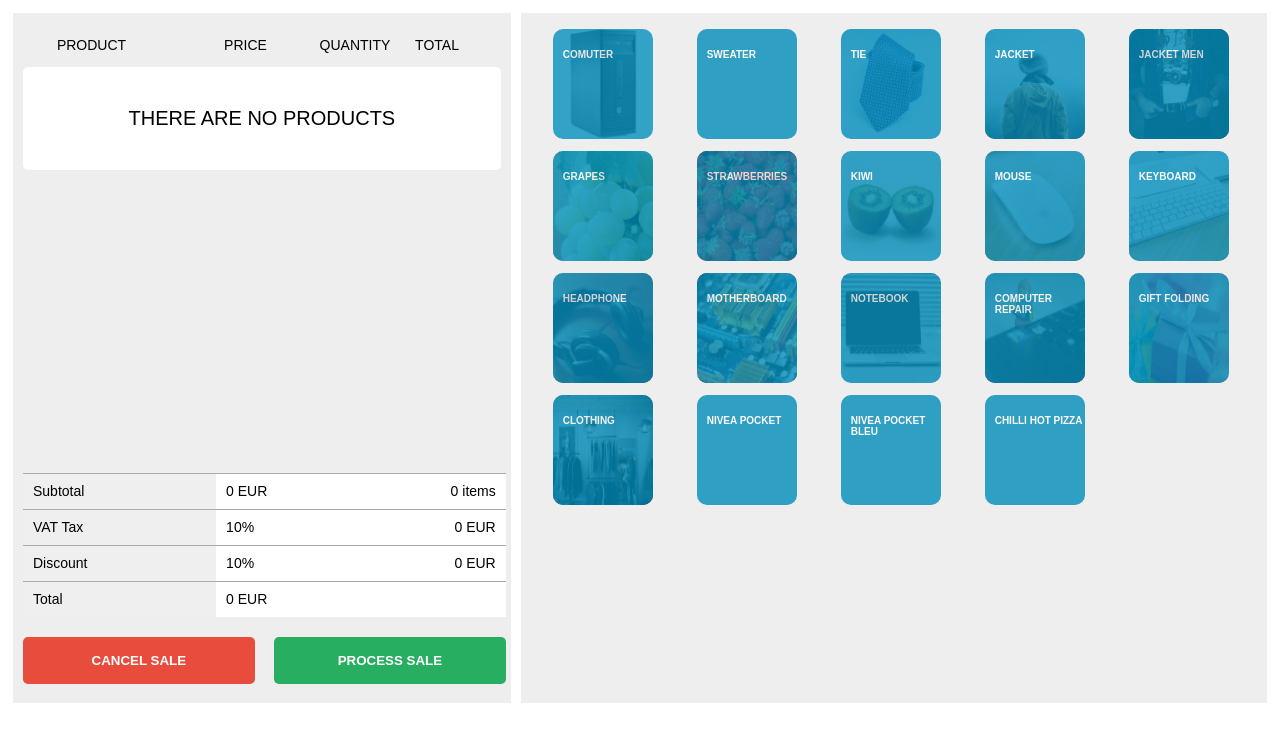
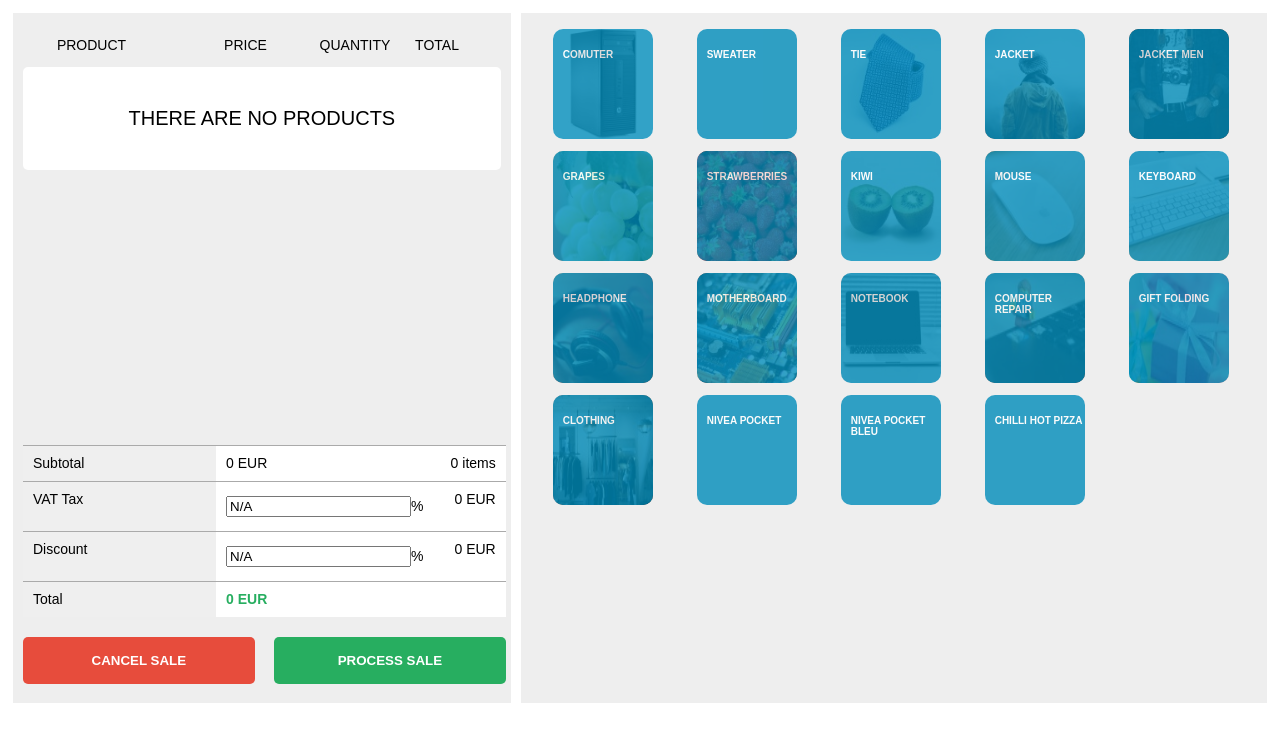
Before and after one commit to CoderBit/point-of-sales, an Angular app: page / in a window 1280 px wide. Shown: the top 742 px of the page. Built offline with nearby package versions, Linux system fonts and the light colour scheme.

Commit message:
tax and discount percentage functionality added
tax and discount percentage functionality added

```diff
--- a/src/app/app.module.ts
+++ b/src/app/app.module.ts
@@ -6,6 +6,7 @@ import { AppComponent } from './app.component';
 import { HomeComponent } from './home/home.component';
 import { ProductListComponent } from './product-list/product-list.component';
 import { CartPanelComponent } from './cart-panel/cart-panel.component';
+import { FormsModule } from '@angular/forms';
 
 @NgModule({
   declarations: [
@@ -16,7 +17,8 @@ import { CartPanelComponent } from './cart-panel/cart-panel.component';
   ],
   imports: [
     BrowserModule,
-    AppRoutingModule
+    AppRoutingModule,
+    FormsModule
   ],
   providers: [],
   bootstrap: [AppComponent]
--- a/src/app/cart-panel/cart-panel.component.html
+++ b/src/app/cart-panel/cart-panel.component.html
@@ -44,7 +44,7 @@
       <p>VAT Tax</p>
     </div>
     <div class="cright">
-      <p>10%</p>
+      <p><input type="text" [value]="taxPercentage" #taxPercentageRef>%</p>
       <p>{{ tax }} EUR</p>
     </div>
   </div>
@@ -53,7 +53,7 @@
       <p>Discount</p>
     </div>
     <div class="cright">
-      <p>10%</p>
+      <p><input type="text" [value]="discountPercentage" #discountPercentageRef>%</p>
       <p>{{ discount }} EUR</p>
     </div>
   </div>
@@ -61,7 +61,7 @@
     <div class="cleft">
       <p>Total</p>
     </div>
-    <div class="cright">
+    <div class="cright total">
       <p>{{ total }} EUR</p>
       <p></p>
     </div>
--- a/src/app/cart-panel/cart-panel.component.scss
+++ b/src/app/cart-panel/cart-panel.component.scss
@@ -1,4 +1,3 @@
-
 .no-data {
   background-color: #fff;
   text-transform: uppercase;
@@ -23,7 +22,7 @@
   background-color: #fff;
   margin: 10px 0;
   border-radius: 5px;
-  box-shadow: 0px 1px 5px -3px rgba(0,0,0,.2);
+  box-shadow: 0px 1px 5px -3px rgba(0, 0, 0, 0.2);
 }
 
 .product-heading,
@@ -91,7 +90,7 @@ input[type="number"] {
   width: 100%;
   display: flex;
   border-top: 1px solid #aaaaaa;
-  line-height: .5;
+  line-height: 0.5;
 
   &:last-child {
     border-top: none;
@@ -140,7 +139,9 @@ input[type="number"] {
   font-weight: bold;
 }
 
-.headings p, .product_list p, .cart_details p {
+.headings p,
+.product_list p,
+.cart_details p {
   padding: 0 10px;
 }
 
@@ -167,7 +168,13 @@ i.fa {
   transition: 0.3s ease-in-out;
 }
 
-.fa.fa-minus-square:hover, .fa.fa-plus-square:hover {
+.fa.fa-minus-square:hover,
+.fa.fa-plus-square:hover {
   color: #aaaaaa;
   transition: 0.3s ease-in-out;
 }
+
+.total {
+  color: #27ae60;
+  font-weight: bold;
+}
--- a/src/app/cart-panel/cart-panel.component.ts
+++ b/src/app/cart-panel/cart-panel.component.ts
@@ -1,22 +1,26 @@
-import { Component, OnInit, OnDestroy } from '@angular/core';
+import { Component, OnInit, OnDestroy, ViewChild, ElementRef, AfterViewInit } from '@angular/core';
 import { ProductService, Product } from '../services/product.service';
-import { Subscription } from 'rxjs';
+import { Subscription, Observable, fromEvent } from 'rxjs';
+import { debounceTime, map, tap } from 'rxjs/operators';
 
 @Component({
   selector: 'app-cart-panel',
   templateUrl: './cart-panel.component.html',
   styleUrls: ['./cart-panel.component.scss']
 })
-export class CartPanelComponent implements OnInit, OnDestroy {
+export class CartPanelComponent implements OnInit, OnDestroy, AfterViewInit {
 
   cartList = [];
   subtotal = 0.000;
   tax = 0.000;
-  taxPercentage = '0';
+  taxPercentage = 'N/A';
   discount = 0.000;
-  discountPercentage = '0';
+  discountPercentage = 'N/A';
   total = 0.000;
   private subscription: Subscription;
+
+  @ViewChild('taxPercentageRef', {static: false}) taxPercentageRef: ElementRef;
+  @ViewChild('discountPercentageRef', {static: false}) discountPercentageRef: ElementRef;
 
   constructor(private productSerive: ProductService) { }
 
@@ -30,6 +34,11 @@ export class CartPanelComponent implements OnInit, OnDestroy {
           this.calculateSubtotal();
         }
       );
+  }
+
+  ngAfterViewInit() {
+    this.updateTax();
+    this.updateDiscount();
   }
 
   removeItem(product: Product) {
@@ -47,10 +56,34 @@ export class CartPanelComponent implements OnInit, OnDestroy {
   calculateSubtotal() {
     if (this.cartList.length > 0) {
       this.subtotal = this.cartList.reduce((acc, cur) => acc + (+cur.price * cur.count), 0);
-      this.tax = this.cartList.length > 0 ? this.subtotal * (+this.taxPercentage / 100) : 0.000;
-      this.discount = this.cartList.length > 0 ? this.subtotal * (+this.discountPercentage / 100) : 0.000;
+      if (this.taxPercentage !== 'N/A') {
+        this.tax = this.cartList.length > 0 ? this.subtotal * (+this.taxPercentage / 100) : 0.000;
+      }
+      if (this.discountPercentage !== 'N/A') {
+        this.discount = this.cartList.length > 0 ? this.subtotal * (+this.discountPercentage / 100) : 0.000;
+      }
       this.total = this.subtotal + this.tax + this.discount;
     }
+  }
+
+  updateTax() {
+    const input = (this.taxPercentageRef.nativeElement as HTMLInputElement);
+    const result = fromEvent(input, 'keyup').pipe(debounceTime(700));
+    result.subscribe(x => {
+      const updatedTaxValue = (x.target as HTMLInputElement).value;
+      this.tax = +updatedTaxValue;
+      this.calculateSubtotal();
+    });
+  }
+
+  updateDiscount() {
+    const input = (this.discountPercentageRef.nativeElement as HTMLInputElement);
+    const result = fromEvent(input, 'keyup').pipe(debounceTime(700));
+    result.subscribe(x => {
+      const updatedDiscountValue = (x.target as HTMLInputElement).value;
+      this.discount = +updatedDiscountValue;
+      this.calculateSubtotal();
+    });
   }
 
   ngOnDestroy() {
```
